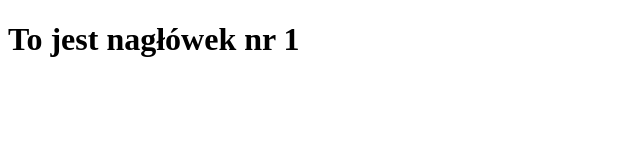
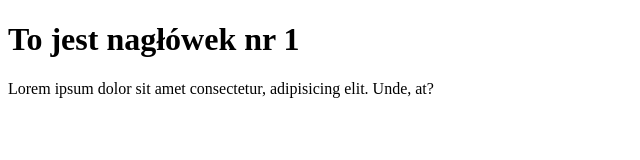
Before and after one commit to wojtek1410/testowe, a plain HTML site: page index.html in a window 1280 px wide. Shown: the whole page, without its empty margins (0-640 px from the left). Drawn offline with Linux system fonts and the light colour scheme.

Commit message:
adding new p

```diff
--- a/index.html
+++ b/index.html
@@ -12,6 +12,7 @@
 <body>
 
 <h1>To jest nagłówek nr 1</h1>
+<p>Lorem ipsum dolor sit amet consectetur, adipisicing elit. Unde, at?</p>
 </body>
 
 </html>
```
